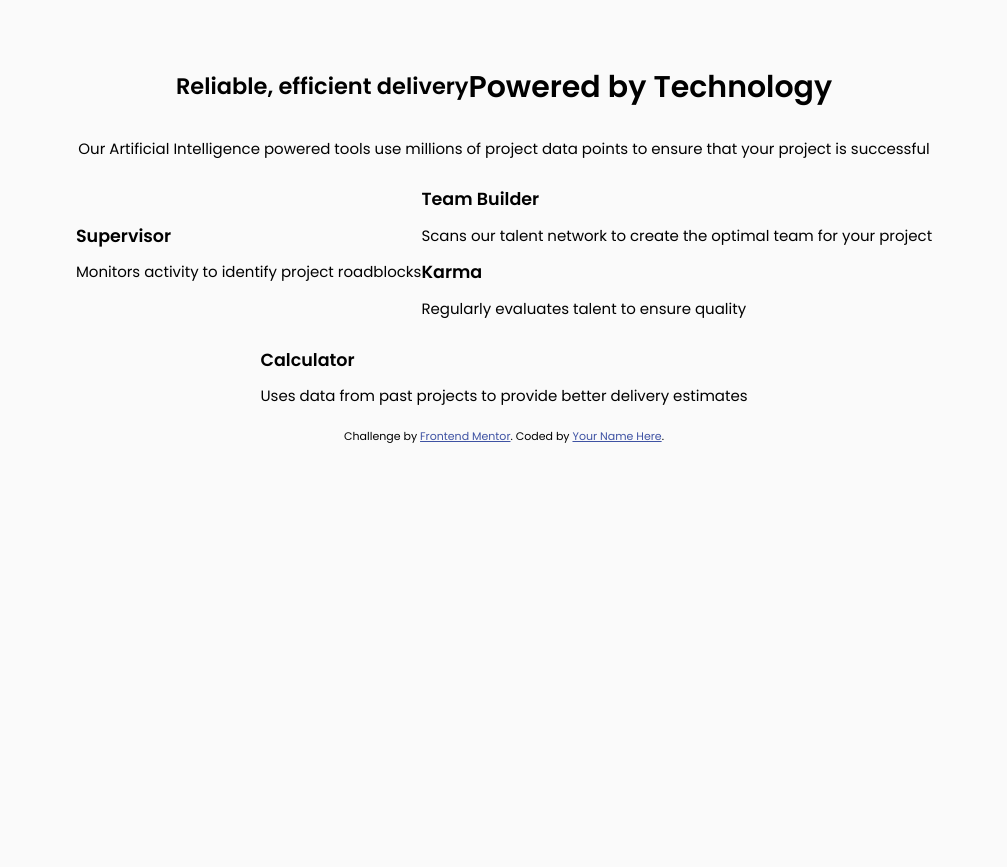
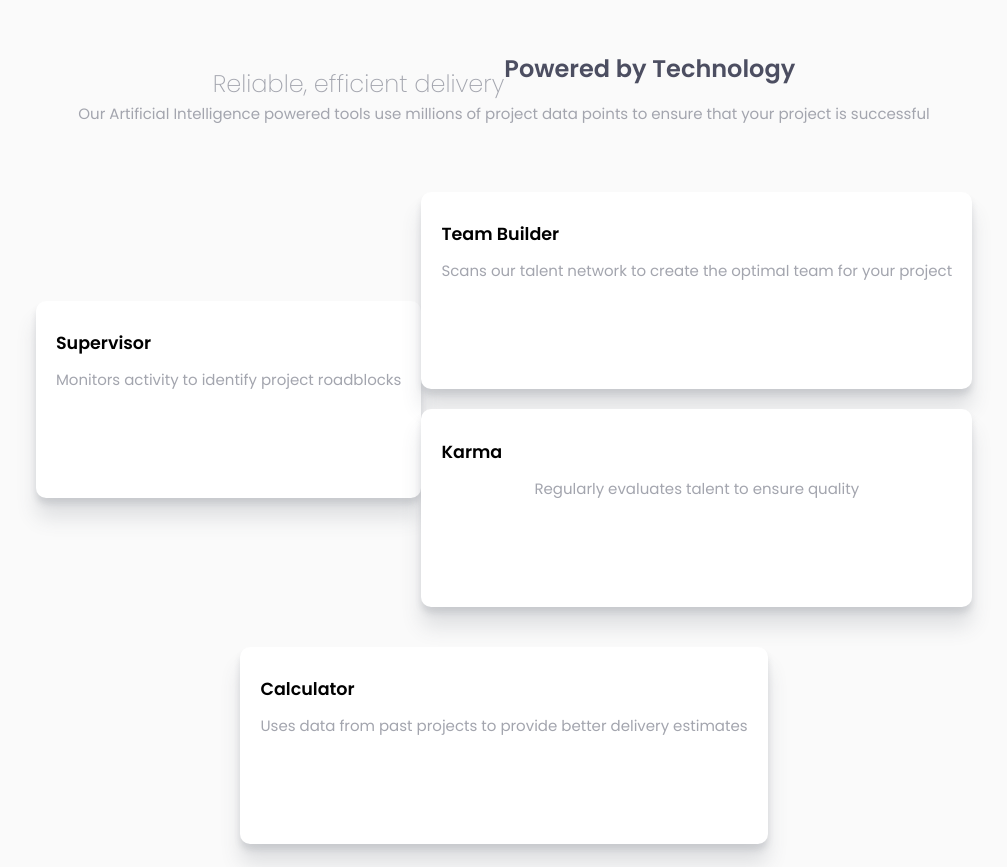
Before and after one commit to LesleyWesley/features-section-project, a plain HTML site: page index.html in a window 1280 px wide. Shown: the top 867 px of the page, without its empty margins (136-1143 px from the left). Before the commit the page ends 800 px from the top, so only its background shows below. Drawn offline with nearby package versions, Linux system fonts and the light colour scheme.

Commit message:
Added basic styling for features

```diff
--- a/css/main.css
+++ b/css/main.css
@@ -13,7 +13,8 @@ body {
   width: 100%;
   background-color: #FAFAFA;
   font-family: "Poppins", sans-serif;
-  padding: 50px 0;
+  padding: 50px 0 5px 0;
+  margin: 0;
 }
 
 header {
@@ -35,5 +36,37 @@ main {
   justify-content: center;
   align-items: center;
   flex-flow: row wrap;
-  width: 90%;
+  width: 80%;
 }
+
+h2 {
+  font-weight: 200;
+  color: #A3A5AE;
+  font-size: 1.6em;
+  margin-bottom: 0;
+}
+
+h1 {
+  font-size: 1.6em;
+  color: #4C4E61;
+  font-weight: 600;
+  margin: 5px 0 15px 0;
+}
+
+p {
+  color: #A3A5AE;
+  text-align: center;
+  margin: 7px 0 50px 0;
+}
+
+main {
+  margin-bottom: 100px;
+}
+
+.feature {
+  background-color: #FFF;
+  box-shadow: 0 20px 20px rgba(76, 78, 97, 0.15), 0 6px 6px rgba(76, 78, 97, 0.15);
+  padding: 15px 20px 60px 20px;
+  margin: 20px 0;
+  border-radius: 10px;
+}
```
